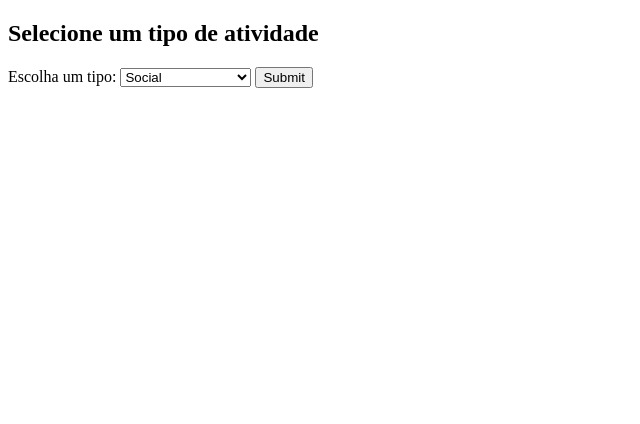
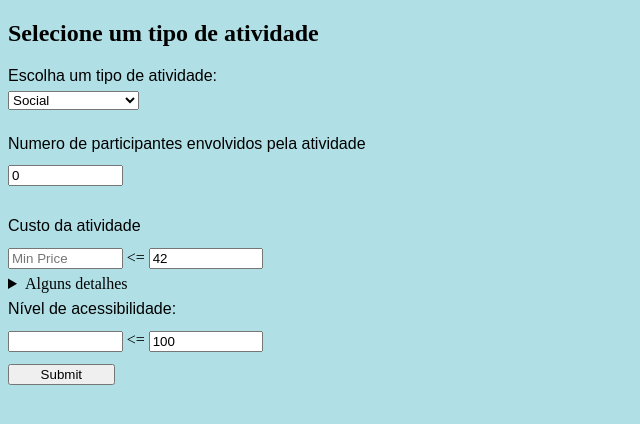
Before and after one commit to Compass-pb-rasa-2021-ufms/sprint-1-pb-ufms, a website: page bored.html in a window 1280 px wide. Shown: the whole page, without its empty margins (0-640 px from the left). Drawn offline with Linux system fonts and the light colour scheme.

Commit message:
Estruturando as paginas html

```diff
--- a/bored.html
+++ b/bored.html
@@ -1,11 +1,14 @@
 <!DOCTYPE html>
 <html>
+<head>
+  <link href="/css/style.css" rel="stylesheet" type="text/css">
+</head>
 <body>
 
   <h2>Selecione um tipo de atividade</h2>
-
-<form action="/entediado">
-  <label for="tipos">Escolha um tipo:</label>
+  <form action="/entediado" method="post">
+    <!-- Tipo de um atividade -->
+    <label for="tipos">Escolha um tipo de atividade:</label>
     <select id="tipos" name="tipos">
       <option value="education" >Educacional</option>
       <option value="social" selected>Social</option>
@@ -17,8 +20,41 @@
       <option value="recreational" >Recreativo</option>
       <option value="busywork" >busywork</option>
     </select>
-  <input type="submit">
+
+
+    <!-- participants
+    The number of people that this activity could involve
+    [0, n] -->
+    <br><br>
+    <label for="participantesNum">Numero de participantes envolvidos pela atividade</label>
+    <input id="participantesNum" name="participants" type="number" value="0">
+    <br>
+
+    <!-- price
+    A factor describing the cost of the event with zero being free
+    [0, 1] -->
+    <br>
+    <label for="precoMin">Custo da atividade</label>
+    <input id="precoMin" name="minprice" type="number" placeholder="Min Price">
+    <span> <= </span>
+    <input id="precoMax" name="maxprice" type="number" value="42">
+    <br>
+
+    <details>
+      <summary>Alguns detalhes</summary>
+      <p>Mais informações sobre os detalhes.</p>
+    </details>
+
+
+    <!-- accessibility
+    A factor describing how possible an event is to do with zero being the most accessible
+    [0.0, 1.0] -->
+    <label for="acessMin">Nível de acessibilidade:</label>
+    <input id="acessMin" name="minaccessibility" type="number" step="5" min="0" max="100" >
+    <span> <= </span>
+    <input id="acessMax" name="maxaccessibility" type="number" step="5" min="0" max="100" value="100">
+    <br>
+    <input type="submit" value=Submit>
   </form>
-
 </body>
 </html>
--- /dev/null
+++ b/public/css/style.css
@@ -0,0 +1,27 @@
+body {
+    background-color: powderblue;
+  }
+  h1 {
+    color: blue;
+  }
+  p {
+    color: red;
+  }
+
+  label {
+    display: block;
+    font: 1rem 'Fira Sans', sans-serif;
+}
+
+input,
+label {
+    margin: .4rem 0;
+}
+
+input {
+    width: 8em;
+}
+
+#participantsNumber {
+    width: 4em;
+  }
```
Also changed, not shown: index.html (+0 -5 lines), server.js (+10 -4 lines). Lines whose indentation alone changed are shown as unchanged.
